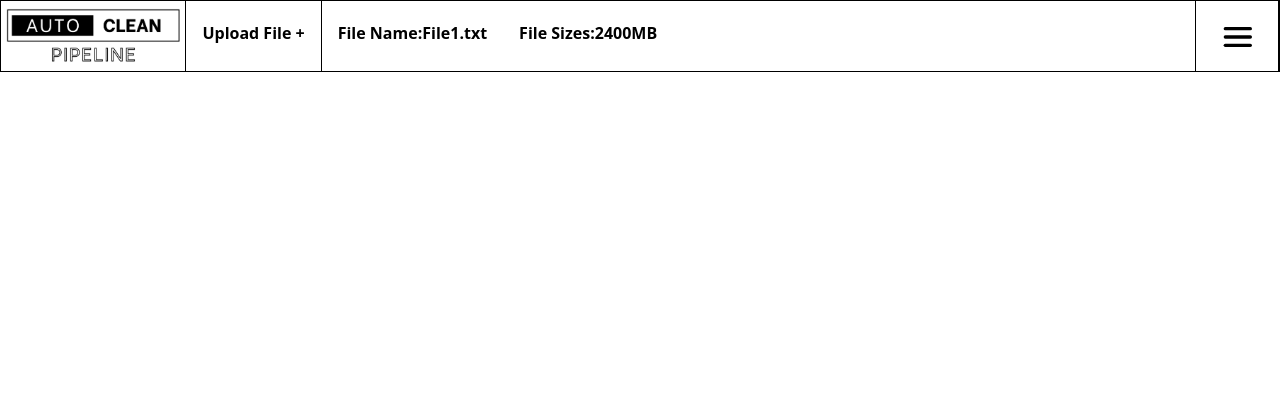
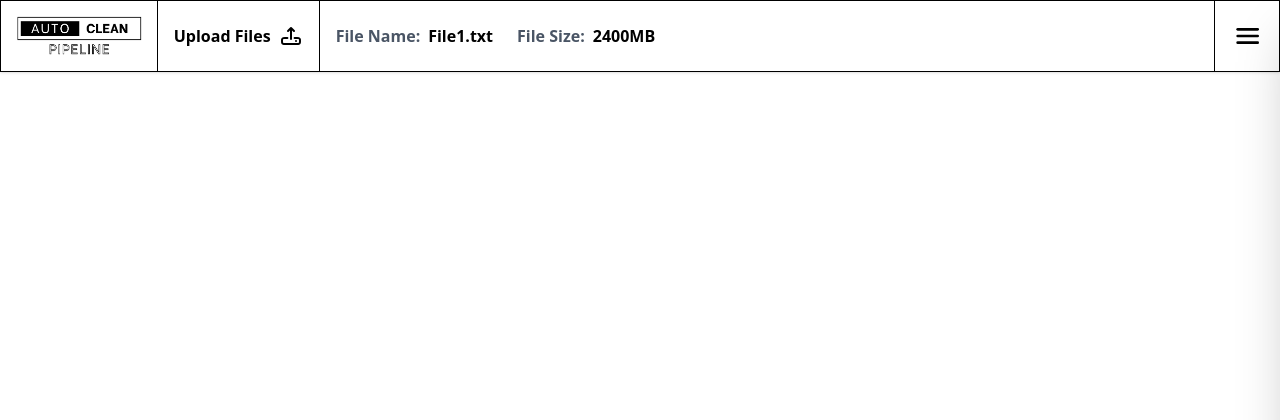
Before and after one commit to IqbalSingh-2005/AutoCleanPipeline, a Django app: page / in a window 1280 px wide. Shown: the top 420 px of the page. Run offline with Django 5.2, Linux system fonts and the light colour scheme.

Commit message:
Implemented SideBar

```diff
--- a/AutoCleanPipeline/AutoCleanSet/AutoCleanUI/templates/base.html
+++ b/AutoCleanPipeline/AutoCleanSet/AutoCleanUI/templates/base.html
@@ -1,15 +1,20 @@
 <!DOCTYPE html>
 <html lang="en">
+{% load static %}
 <head>
     <meta charset="UTF-8" />
-    <title>Hello, world!</title>
+    <title>AutoCleanPipeline</title>
     <meta name="viewport" content="width=device-width,initial-scale=1" />
-    <meta name="description" content="" />
-    <link rel="icon" href="favicon.png">
+    <meta name="description" content="AutoCleanPipeline - Automated data cleaning and pipeline tool" />
+
+    <!-- Favicon -->
+    <link rel="icon" type="image/svg+xml" href="{% static 'favicon.svg' %}">
+    <link rel="apple-touch-icon" href="{% static 'favicon.svg' %}">
 </head>
 <body>
     <nav>
         {% include "components/navbar.html" %}
+        {% include "components/sidebar.html" %}
     </nav>
 
 
--- a/AutoCleanPipeline/AutoCleanSet/AutoCleanUI/templates/components/navbar.html
+++ b/AutoCleanPipeline/AutoCleanSet/AutoCleanUI/templates/components/navbar.html
@@ -1,67 +1,62 @@
+
 <script src="https://cdn.jsdelivr.net/npm/@tailwindcss/browser@4"></script>
 {% load static %}
-<nav>
-    <div class="flex border border-black">
+<nav class="bg-white shadow-sm">
+    <div class="flex items-stretch  border border-black">
+        <!-- Logo -->
+        <div class="flex items-center h-[70px] px-3
+             border-r
+             border-black
+             cursor-pointer
+             active:border-[5px]
+             active:border-t-0
+             active:border-l-0">
 
-        <img src="{% static 'Auto1.png' %}" alt="Auto"
-             class="h-[70px] border active:border-[5px]
-             border-b-0
-             border-l-0
-             border-t-0
-             active:border-t-0
-             active:border-l-0
-
-             ">
-        <div class="flex border pl-4 pt-5 pr-4
-             active:border-[5px]
-             border-b-0
-             border-l-0
-             border-t-0
-             active:border-t-0
-             active:border-l-0
-
-             font-bold">
-            Upload File   +
+            <img src="{% static 'Auto1.png' %}" alt="Auto" class="h-[50px] w-auto" />
         </div>
 
-        <div class="flex border pl-4 pt-5 pr-4
-             border-b-0
-             border-l-0
-             border-t-0
-             border-r-0
-             font-bold">
-            File Name:File1.txt
+        <!-- Upload File Button -->
+        <button class="flex items-center gap-2 px-4 py-5
+                border-r
+                border-black font-bold
 
+                cursor-pointer
+                active:border-[5px]
+                active:border-t-0
+                active:border-l-0">
+            <span>Upload Files</span>
+
+            <svg class="w-6 h-6" viewBox="0 0 24 24" fill="none" xmlns="http://www.w3.org/2000/svg">
+                <path d="M17 17H17.01M15.6 14H18C18.9319 14 19.3978 14 19.7654 14.1522C20.2554 14.3552 20.6448 14.7446 20.8478 15.2346C21 15.6022 21 16.0681 21 17C21 17.9319 21 18.3978 20.8478 18.7654C20.6448 19.2554 20.2554 19.6448 19.7654 19.8478C19.3978 20 18.9319 20 18 20H6C5.06812 20 4.60218 20 4.23463 19.8478C3.74458 19.6448 3.35523 19.2554 3.15224 18.7654C3 18.3978 3 17.9319 3 17C3 16.0681 3 15.6022 3.15224 15.2346C3.35523 14.7446 3.74458 14.3552 4.23463 14.1522C4.60218 14 5.06812 14 6 14H8.4M12 15V4M12 4L15 7M12 4L9 7" stroke="#000000" stroke-width="2" stroke-linecap="round" stroke-linejoin="round" />
+            </svg>
+        </button>
+
+        <!-- File Info Section -->
+        <div class="flex items-center gap-6 px-4 font-bold">
+            <div class="flex items-center gap-2">
+                <span class="text-gray-600">File Name:</span>
+                <span class="text-black">File1.txt</span>
+            </div>
+            <div class="flex items-center gap-2">
+                <span class="text-gray-600">File Size:</span>
+                <span class="text-black">2400MB</span>
+            </div>
         </div>
-        <div class="flex border pl-4 pt-5 pr-4
-             border-b-0
-             border-l-0
-             border-t-0
-             border-r-0
-             font-bold">
-            File Sizes:2400MB
 
-        </div>
-        <div class="flex border pl-4 pt-4 pr-4 ml-auto
-             active:border-[5px]
-             border-b-0
-             border-t-0
-             active:border-t-0
-             active:border-l-1
-
-             font-bold">
-            <?xml version="1.0" encoding="utf-8" ?>
-            <!-- Uploaded to: SVG Repo, www.svgrepo.com, Generator: SVG Repo Mixer Tools -->
-            <svg class="h-[40px]"
-                 width="50px" height="50px" viewBox="0 0 24 24" fill="none" xmlns="http://www.w3.org/2000/svg">
+        <!-- Burger Menu Button -->
+        <button id="menu-btn" class="flex items-center justify-center px-4 py-4 ml-auto
+                border-l
+                border-black
+                cursor-pointer
+                active:border-[5px]
+                active:border-t-0
+                active:border-l-0">
+            <svg class="w-8 h-8" viewBox="0 0 24 24" fill="none" xmlns="http://www.w3.org/2000/svg">
                 <path d="M5 12H20" stroke="#000000" stroke-width="2" stroke-linecap="round" />
                 <path d="M5 17H20" stroke="#000000" stroke-width="2" stroke-linecap="round" />
                 <path d="M5 7H20" stroke="#000000" stroke-width="2" stroke-linecap="round" />
             </svg>
-        </div>
-
-
-
+        </button>
 
 
     </div>
--- a/AutoCleanPipeline/AutoCleanSet/AutoCleanUI/templates/components/sidebar.html
+++ b/AutoCleanPipeline/AutoCleanSet/AutoCleanUI/templates/components/sidebar.html
@@ -0,0 +1,102 @@
+
+
+<!--
+    OVERLAY
+-->
+<div id="sidebar-overlay"
+     class="fixed inset-0 bg-black/60
+     z-40 hidden transition-opacity duration-300">
+</div>
+
+<!--
+    SIDEBAR CONTAINER
+-->
+<div id="mobile-menu"
+     class="fixed top-0 right-0 h-full w-64
+     bg-white text-Black font-bold
+     border
+     transform
+     translate-x-full
+     transition-transform
+     duration-300 ease-in-out z-50 shadow-2xl">
+
+    <!--
+        HEADER SECTION
+    -->
+    <div class="flex items-center justify-end h-[70px] px-4 border-b">
+        <!--
+            CLOSE BUTTON
+        -->
+        <button id="close-sidebar-btn"
+                class="p-2 active:bg-black active:text-white rounded-full cursor-pointer transition-all"
+                aria-label="Close menu">
+            <svg class="w-10 h-10" viewBox="0 0 24 24" fill="none" xmlns="http://www.w3.org/2000/svg">
+                <path d="M6.99486 7.00636C6.60433 7.39689 6.60433 8.03005 6.99486 8.42058L10.58 12.0057L6.99486 15.5909C6.60433 15.9814 6.60433 16.6146 6.99486 17.0051C7.38538 17.3956 8.01855 17.3956 8.40907 17.0051L11.9942 13.4199L15.5794 17.0051C15.9699 17.3956 16.6031 17.3956 16.9936 17.0051C17.3841 16.6146 17.3841 15.9814 16.9936 15.5909L13.4084 12.0057L16.9936 8.42059C17.3841 8.03007 17.3841 7.3969 16.9936 7.00638C16.603 6.61585 15.9699 6.61585 15.5794 7.00638L11.9942 10.5915L8.40907 7.00636C8.01855 6.61584 7.38538 6.61584 6.99486 7.00636Z" fill="currentColor" />
+            </svg>
+        </button>
+    </div>
+
+    <!--
+        NAVIGATION MENU ITEMS
+    -->
+    <div class="flex flex-col divide-y border-b">
+        <a href="#" class="px-5 py-4 active:bg-black active:text-white text-lg transition-all">Home</a>
+        <a href="#" class="px-5 py-4 active:bg-black active:text-white text-lg transition-all">Workspace</a>
+        <a href="#" class="px-5 py-4 active:bg-black active:text-white text-lg transition-all">About</a>
+    </div>
+
+</div>
+
+<!--
+================================================================================
+SIDEBAR JAVASCRIPT
+================================================================================
+-->
+<script>
+  // Get DOM elements
+  const btn = document.getElementById("menu-btn");
+  const menu = document.getElementById("mobile-menu");
+  const overlay = document.getElementById("sidebar-overlay");
+  const closeBtn = document.getElementById("close-sidebar-btn");
+
+  /**
+   * Opens the sidebar
+   */
+  function openSidebar() {
+    menu.classList.remove("translate-x-full");
+    overlay.classList.remove("hidden");
+  }
+
+  /**
+   * Closes the sidebar
+   */
+  function closeSidebar() {
+    menu.classList.add("translate-x-full");
+    overlay.classList.add("hidden");
+  }
+
+  /**
+   * Toggles sidebar open/closed state
+   */
+  function toggleSidebar() {
+    if (menu.classList.contains("translate-x-full")) {
+      openSidebar();
+    } else {
+      closeSidebar();
+    }
+  }
+
+  // Initialize event listeners (with null checks for safety)
+  if (btn && menu && overlay) {
+    // Toggle sidebar when burger menu is clicked
+    btn.addEventListener("click", toggleSidebar);
+
+    // Close sidebar when clicking outside (on overlay)
+    overlay.addEventListener("click", closeSidebar);
+
+    // Close sidebar when X button is clicked
+    if (closeBtn) {
+      closeBtn.addEventListener("click", closeSidebar);
+    }
+  }
+</script>
```
Also changed, not shown: AutoCleanPipeline/AutoCleanSet/AutoCleanUI/static/favicon.svg (added), 1 other file.
